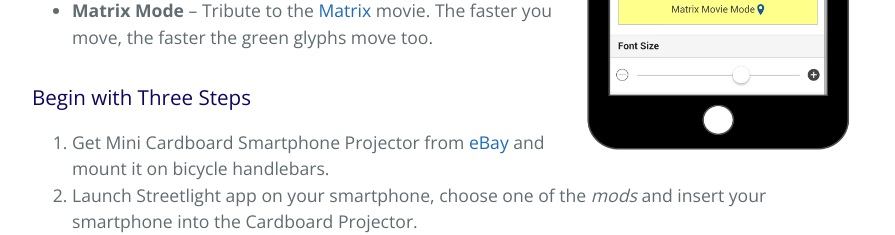
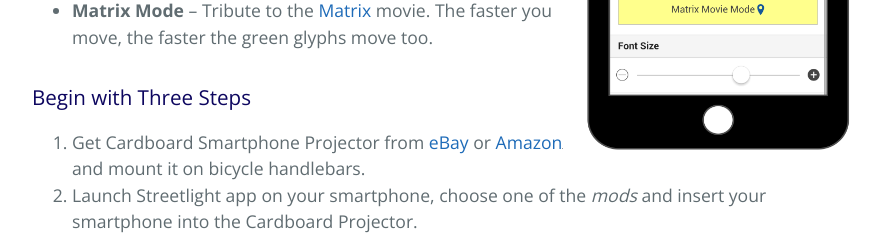
Before and after one commit to bheemaiaha/streetlight, a plain HTML site: page index.html in a window 1280 px wide. Shown: the part 1000-1235 px from the top of the page, without its empty margins (192-1087 px from the left). Drawn offline with nearby package versions, Linux system fonts and the light colour scheme; grey boxes are pictures that could not be loaded.

Commit message:
add amazon link:

```diff
--- a/index.html
+++ b/index.html
@@ -45,7 +45,7 @@
 <a id="welcome-to-github-pages" class="anchor" href="#begin" aria-hidden="true"><span class="octicon octicon-link"></span></a>Begin with Three Steps</h3>
 
 <ol>
-  <li>Get Mini Cardboard Smartphone Projector from <a href="http://www.ebay.com/sch/?_nkw=Mini%20Cardboard%20Smartphone%20Projector">eBay</a> and mount it on bicycle handlebars.</li>
+  <li>Get Cardboard Smartphone Projector from <a href="http://www.ebay.com/sch/?_nkw=Mini%20Cardboard%20Smartphone%20Projector">eBay</a> or <a target="_blank" href="http://www.amazon.com/gp/search/ref=as_li_qf_sp_sr_tl?ie=UTF8&camp=1789&creative=9325&index=aps&keywords=Cardboard%20Smartphone%20Projector&linkCode=ur2&tag=diypro0f-20&linkId=PBJXNFBFRXC6QZN5">Amazon</a><img src="https://ir-na.amazon-adsystem.com/e/ir?t=diypro0f-20&l=ur2&o=1" width="1" height="1" border="0" alt="" style="border:none !important; margin:0px !important;" /> and mount it on bicycle handlebars.</li>
   <li>Launch Streetlight app on your smartphone, choose one of the <i>mods</i> and insert your smartphone into the Cardboard Projector.</li>
   <li>Enjoy your ride.</li>
 </ol>
```
